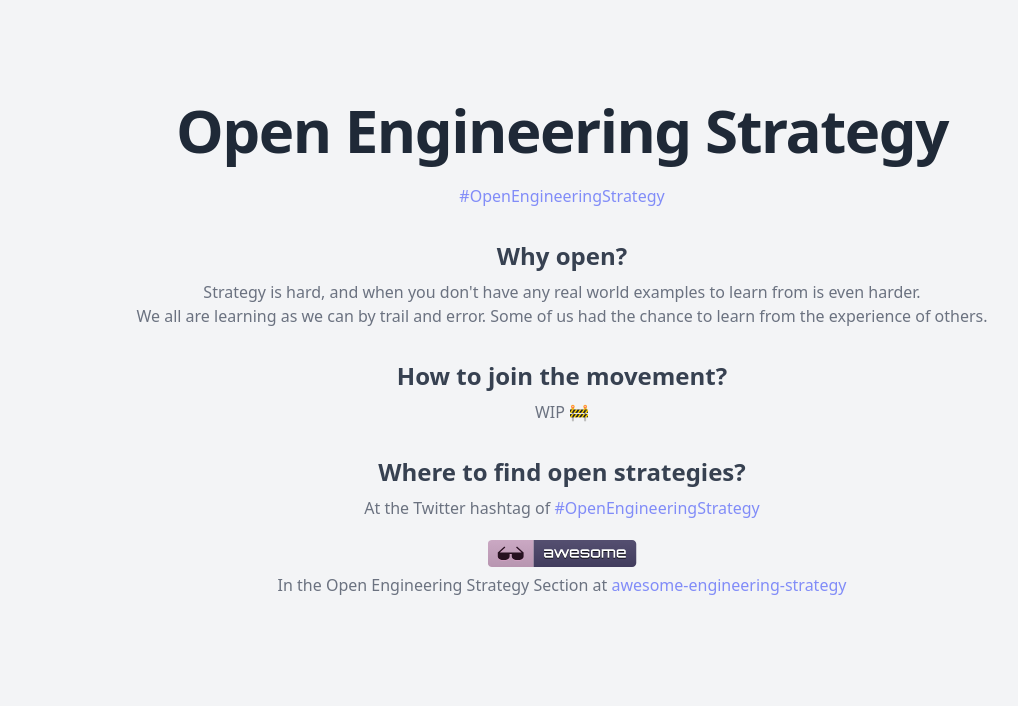
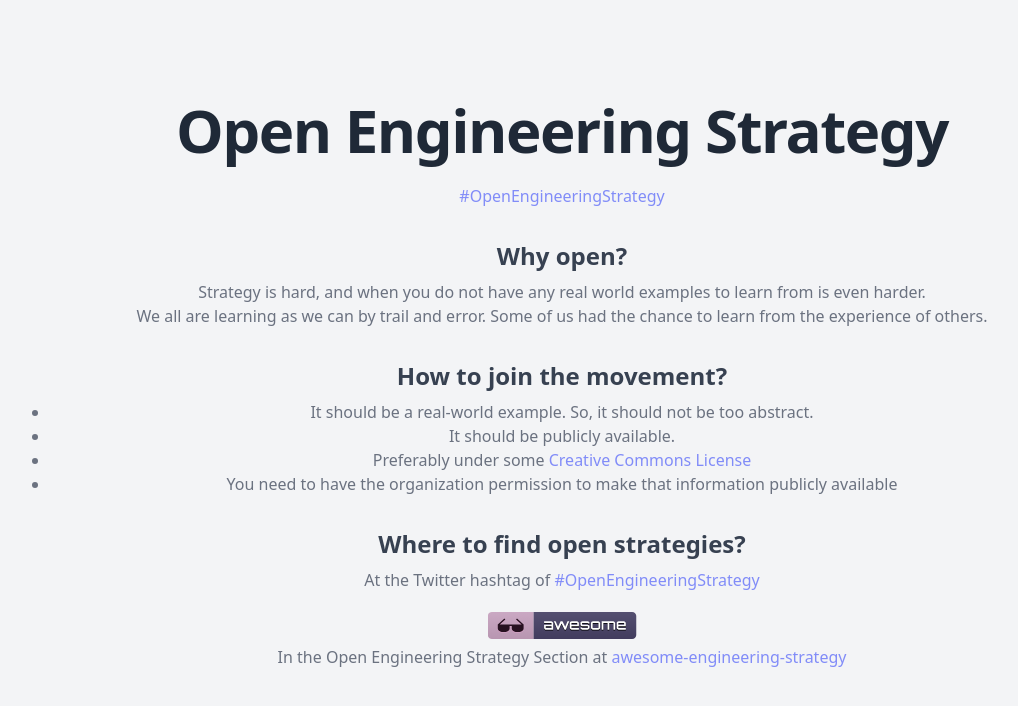
Before and after one commit to aleixmorgadas/openengineeringstrategy, a Next.js app: page / in a window 1280 px wide. Shown: the top 706 px of the page, without its empty margins (78-1096 px from the left). Built offline with nearby package versions, Linux system fonts and the light colour scheme.

Commit message:
how to join

```diff
--- a/pages/index.js
+++ b/pages/index.js
@@ -18,7 +18,7 @@ export default function Home() {
       <Section>
         <Subtitle>Why open?</Subtitle>
         <Paragraph>
-          Strategy is hard, and when you don&apos;t have any real world examples to learn from is even harder.
+          Strategy is hard, and when you do not have any real world examples to learn from is even harder.
         </Paragraph>
         <Paragraph>
           We all are learning as we can by trail and error. Some of us had the chance to learn from the experience of others.
@@ -27,7 +27,12 @@ export default function Home() {
       <Section>
         <Subtitle>How to join the movement?</Subtitle>
         <Paragraph>
-          WIP 🚧
+          <ul className="list-disc">
+            <li>It should be a real-world example. So, it should not be too abstract.</li>
+            <li>It should be publicly available.</li>
+            <li>Preferably under some <Link href="https://creativecommons.org/choose/">Creative Commons License</Link></li>
+            <li>You need to have the organization permission to make that information publicly available</li>
+          </ul>
         </Paragraph>
       </Section>
       <Section>
```
